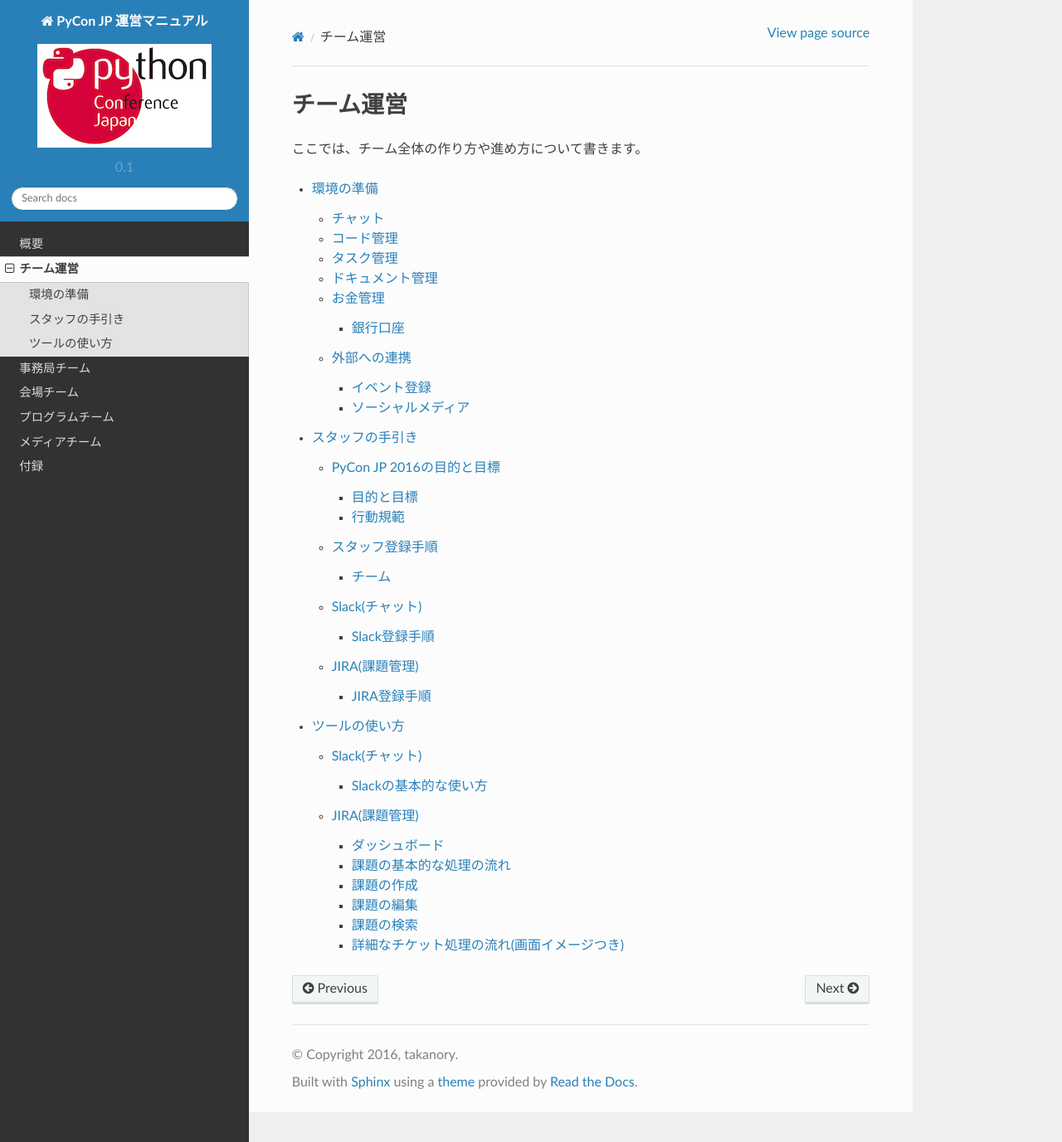
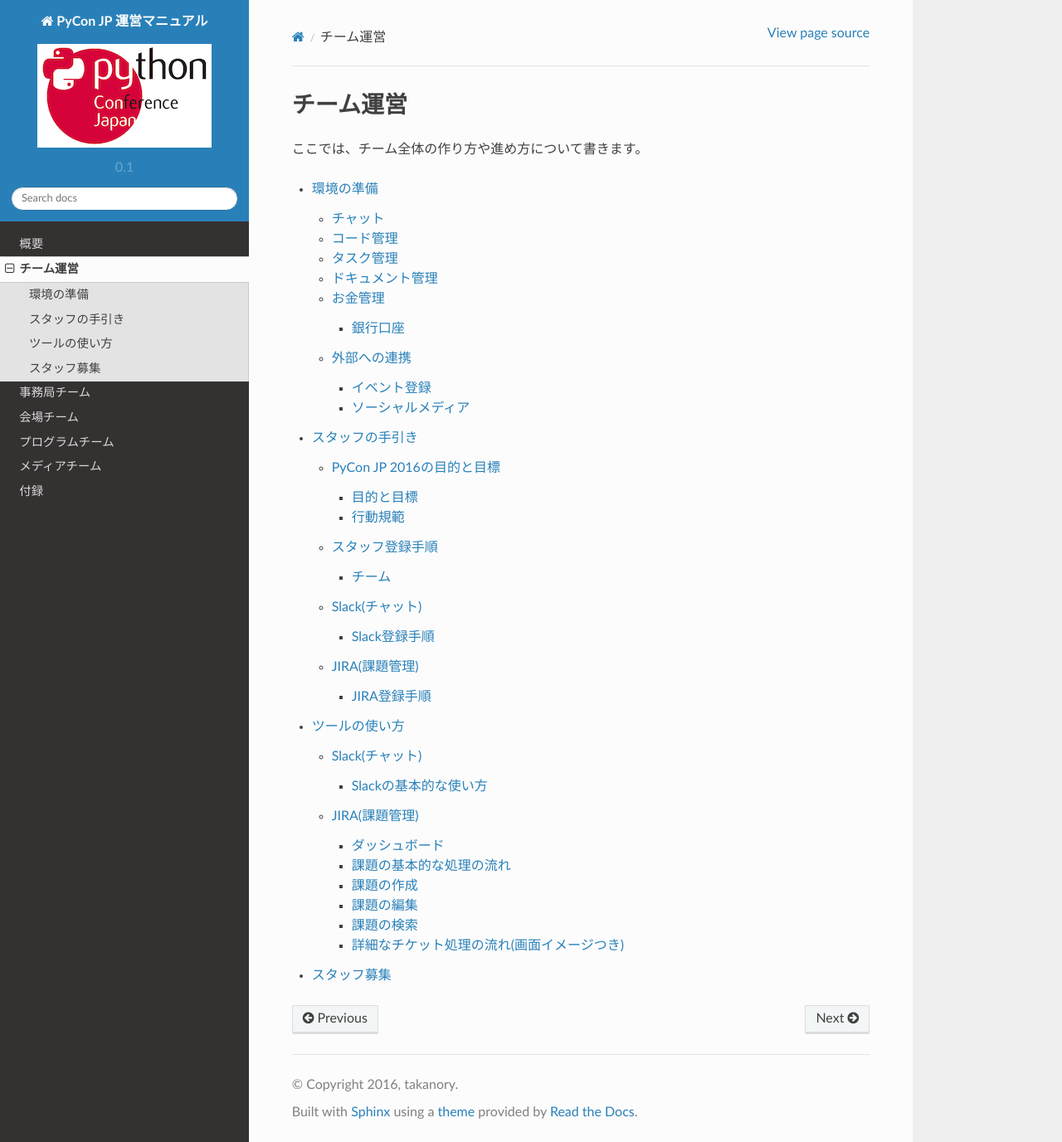
Before and after one commit to pyconjp/manual, a Sphinx documentation site: the page built from source/team/index.rst, in a window 1280 px wide and 1377 px high. Shown: the whole window at 83% size. Built offline with Sphinx 7.4.7 and the Read the Docs theme 2.0.0, drawn with Linux system fonts in a browser that asks for light colours.

Commit message:
refs #2910 add team/recruiting.rst

```diff
--- a/source/team/index.rst
+++ b/source/team/index.rst
@@ -9,6 +9,6 @@
    environment
    guidance
    tips
+   recruiting
 
-.. recruiting
-   workday
+.. workday
--- /dev/null
+++ b/source/team/recruiting.rst
@@ -0,0 +1,10 @@
+==============
+ スタッフ募集
+==============
+
+.. todo:: スタッフ募集のやりかたとかについて書く
+
+          - フォーム作る→自動でチケット作成
+          - ブログでアピール
+          - 賑やかし枠
+          - イベント発表時とかに言う
```
